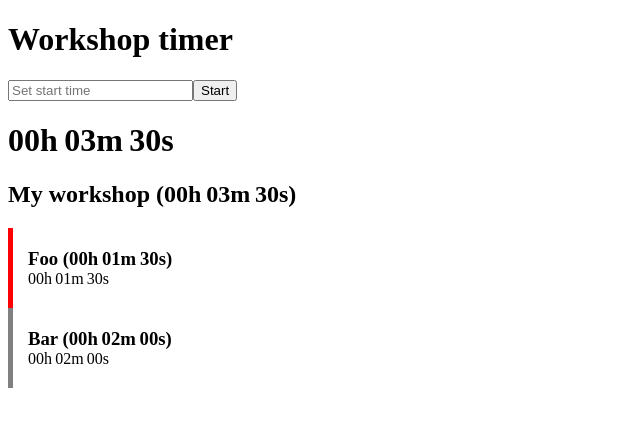
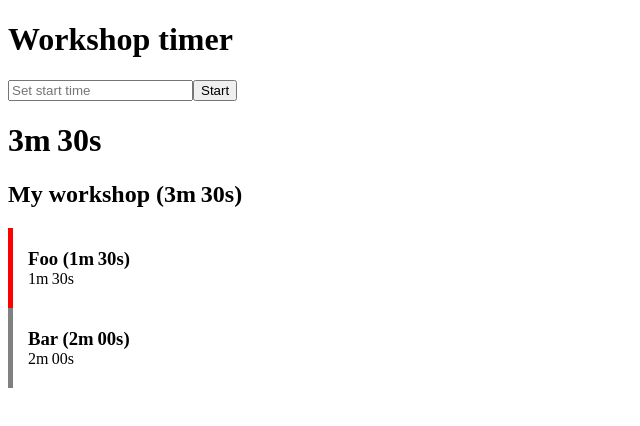
Before and after one commit to richardolsson/workshoptimer, a Next.js app: page / in a window 1280 px wide. Shown: the top 426 px of the page, without its empty margins (0-640 px from the left). Built offline with nearby package versions, Linux system fonts and the light colour scheme.

Commit message:
Tweak duration rendering to be more humane

```diff
--- a/src/components/Duration.tsx
+++ b/src/components/Duration.tsx
@@ -9,11 +9,17 @@ const Duration: FC<DurationProps> = ({ seconds }) => {
   const displayMinutes = Math.floor(seconds / 60) % 60;
   const displaySeconds = seconds % 60;
 
+  const strSeconds = displaySeconds.toString().padStart(2, '0');
+  const strMinutes = displayHours
+    ? displayMinutes.toString().padStart(2, '0')
+    : displayMinutes.toString();
+  const strHours = displayHours ? displayHours.toString() : null;
+
   return (
     <span style={{ display: 'inline-flex', gap: '0.2em' }}>
-      <span>{displayHours.toString().padStart(2, '0')}h</span>
-      <span>{displayMinutes.toString().padStart(2, '0')}m</span>
-      <span>{displaySeconds.toString().padStart(2, '0')}s</span>
+      {strHours && <span>{displayHours}h</span>}
+      <span>{strMinutes}m</span>
+      <span>{strSeconds}s</span>
     </span>
   );
 };
```
